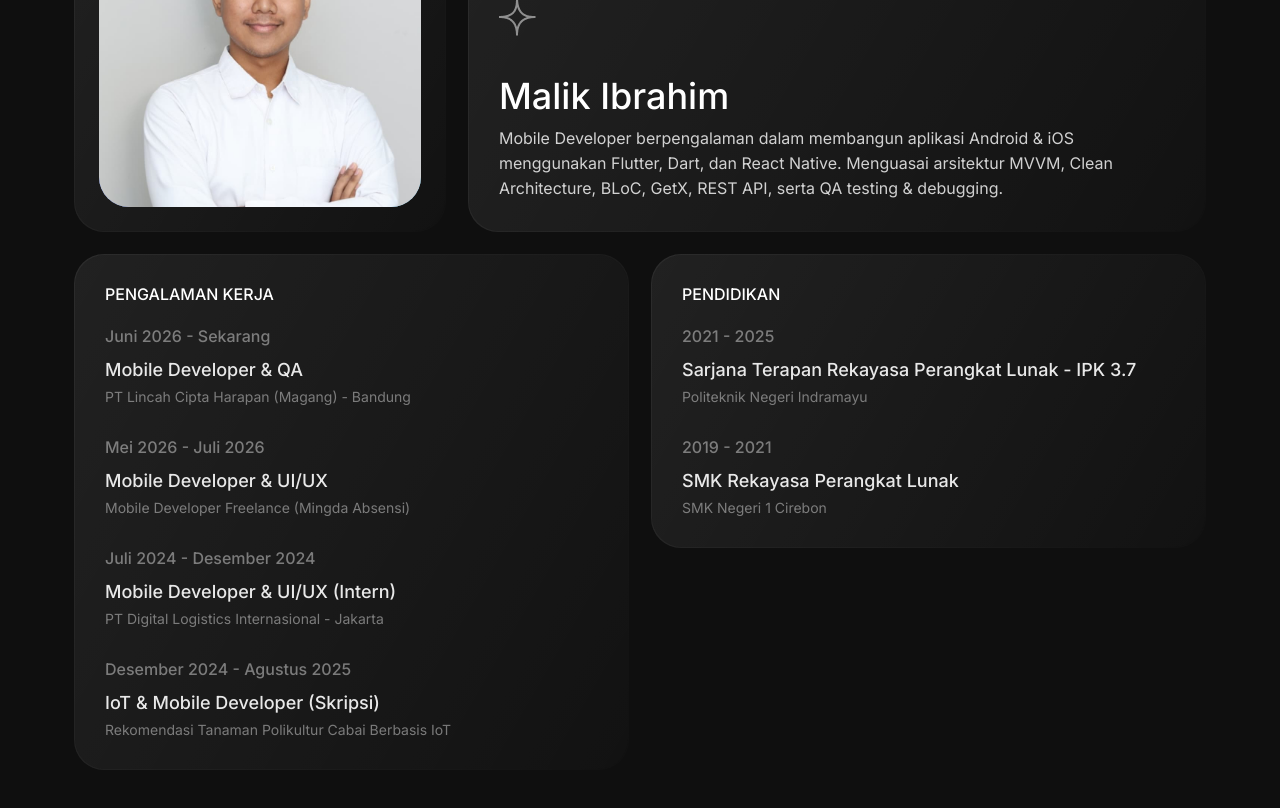
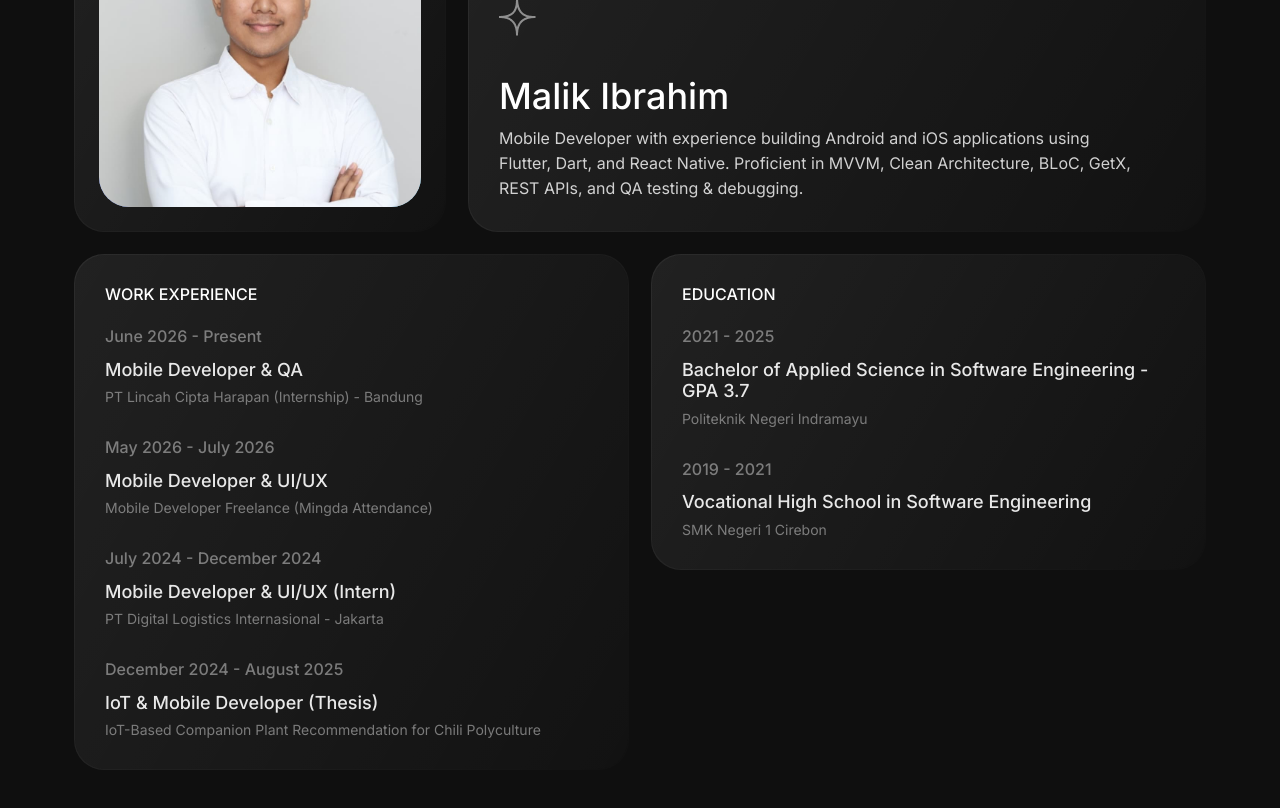
Before and after one commit to neusid/neusid-next, a Next.js app: page /about in a window 1280 px wide. Shown: the part 300-1108 px from the top of the page. Built offline with nearby package versions, Linux system fonts and the light colour scheme.

Commit message:
docs: translate work experience, about me, and education to English

```diff
--- a/pages/about.js
+++ b/pages/about.js
@@ -20,37 +20,37 @@ export default function Home() {
                             <div className="about-details" data-aos="zoom-in">
                                 <h1 className="section-heading" data-aos="fade-up"><img src="/assets/images/star-2.png" alt="Star" /> Self-summary <img src="/assets/images/star-2.png" alt="Star" /></h1>
                                 <div className="about-details-inner shadow-box">
-                                    <img src="/assets/images/icon2.png" alt="Star" />
-                                    <h1>Malik Ibrahim</h1>
-                                    <p>Mobile Developer berpengalaman dalam membangun aplikasi Android & iOS menggunakan Flutter, Dart, dan React Native. Menguasai arsitektur MVVM, Clean Architecture, BLoC, GetX, REST API, serta QA testing & debugging.</p>
-                                </div>
+                                     <img src="/assets/images/icon2.png" alt="Star" />
+                                     <h1>Malik Ibrahim</h1>
+                                     <p>Mobile Developer with experience building Android and iOS applications using Flutter, Dart, and React Native. Proficient in MVVM, Clean Architecture, BLoC, GetX, REST APIs, and QA testing & debugging.</p>
+                                 </div>
                             </div>
                         </div>
                         <div className="row mt-24">
                             <div className="col-md-6" data-aos="zoom-in">
                                 <div className="about-edc-exp about-experience shadow-box">
                                     {/* <img src="/assets/images/bg1.png" alt="BG" className="bg-img" /> */}
-                                    <h3>Pengalaman Kerja</h3>
+                                    <h3>Work Experience</h3>
                                     <ul>
                                         <li>
-                                            <p className="date">Juni 2026 - Sekarang</p>
+                                            <p className="date">June 2026 - Present</p>
                                             <h2>Mobile Developer & QA</h2>
-                                            <p className="type">PT Lincah Cipta Harapan (Magang) - Bandung</p>
+                                            <p className="type">PT Lincah Cipta Harapan (Internship) - Bandung</p>
                                         </li>
                                         <li>
-                                            <p className="date">Mei 2026 - Juli 2026</p>
+                                            <p className="date">May 2026 - July 2026</p>
                                             <h2>Mobile Developer & UI/UX</h2>
-                                            <p className="type">Mobile Developer Freelance (Mingda Absensi)</p>
+                                            <p className="type">Mobile Developer Freelance (Mingda Attendance)</p>
                                         </li>
                                         <li>
-                                            <p className="date">Juli 2024 - Desember 2024</p>
+                                            <p className="date">July 2024 - December 2024</p>
                                             <h2>Mobile Developer & UI/UX (Intern)</h2>
                                             <p className="type">PT Digital Logistics Internasional - Jakarta</p>
                                         </li>
                                         <li>
-                                            <p className="date">Desember 2024 - Agustus 2025</p>
-                                            <h2>IoT & Mobile Developer (Skripsi)</h2>
-                                            <p className="type">Rekomendasi Tanaman Polikultur Cabai Berbasis IoT</p>
+                                            <p className="date">December 2024 - August 2025</p>
+                                            <h2>IoT & Mobile Developer (Thesis)</h2>
+                                            <p className="type">IoT-Based Companion Plant Recommendation for Chili Polyculture</p>
                                         </li>
                                     </ul>
                                 </div>
@@ -58,16 +58,16 @@ export default function Home() {
                             <div className="col-md-6" data-aos="zoom-in">
                                 <div className="about-edc-exp about-education shadow-box">
                                     {/* <img src="/assets/images/bg1.png" alt="BG" className="bg-img" /> */}
-                                    <h3>PENDIDIKAN</h3>
+                                    <h3>EDUCATION</h3>
                                     <ul>
                                         <li>
                                             <p className="date">2021 - 2025</p>
-                                            <h2>Sarjana Terapan Rekayasa Perangkat Lunak - IPK 3.7</h2>
+                                            <h2>Bachelor of Applied Science in Software Engineering - GPA 3.7</h2>
                                             <p className="type">Politeknik Negeri Indramayu</p>
                                         </li>
                                         <li>
                                             <p className="date">2019 - 2021</p>
-                                            <h2>SMK Rekayasa Perangkat Lunak</h2>
+                                            <h2>Vocational High School in Software Engineering</h2>
                                             <p className="type">SMK Negeri 1 Cirebon</p>
                                         </li>
                                     </ul>
```
Also changed, not shown: pages/credentials.js (+22 -22 lines).
